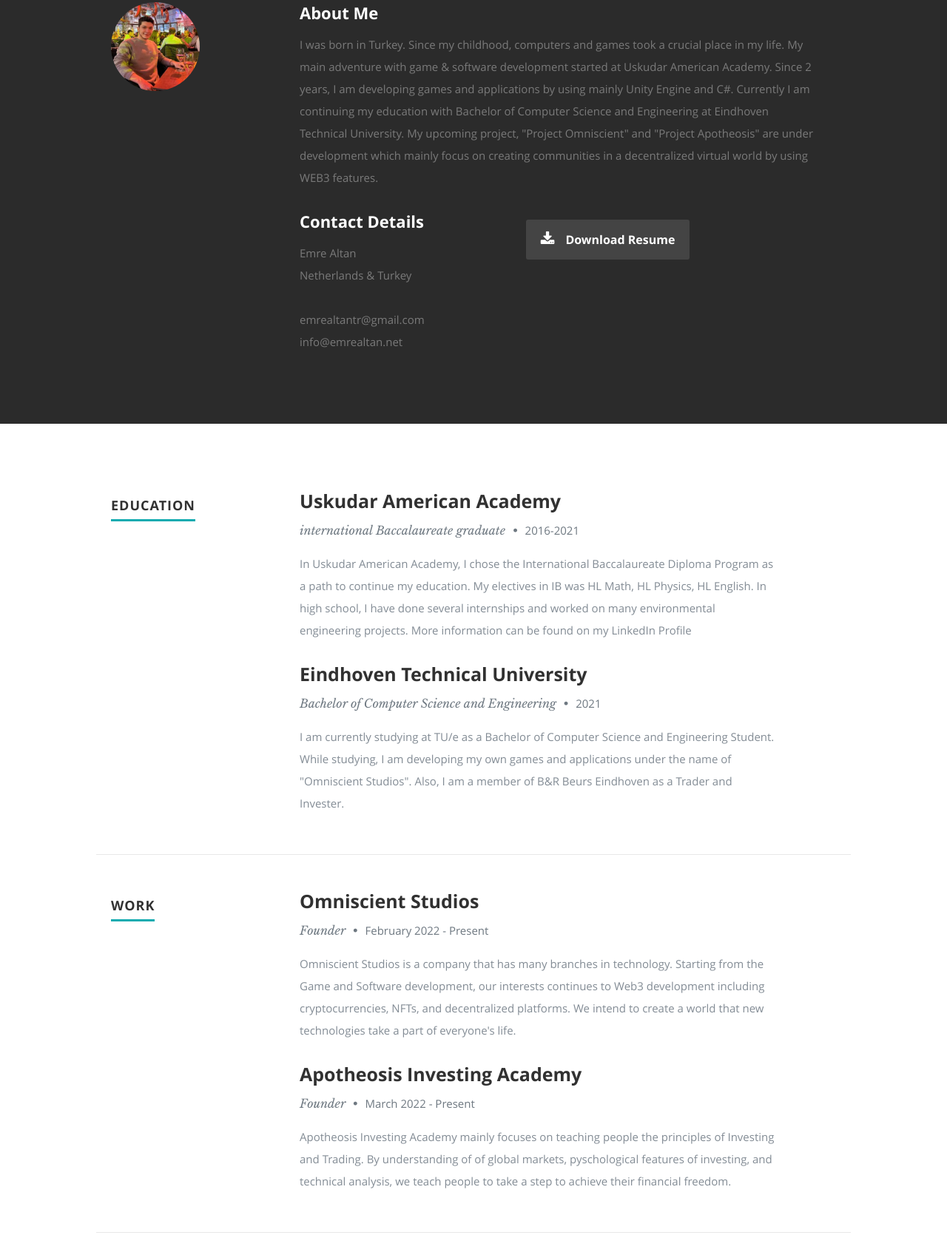
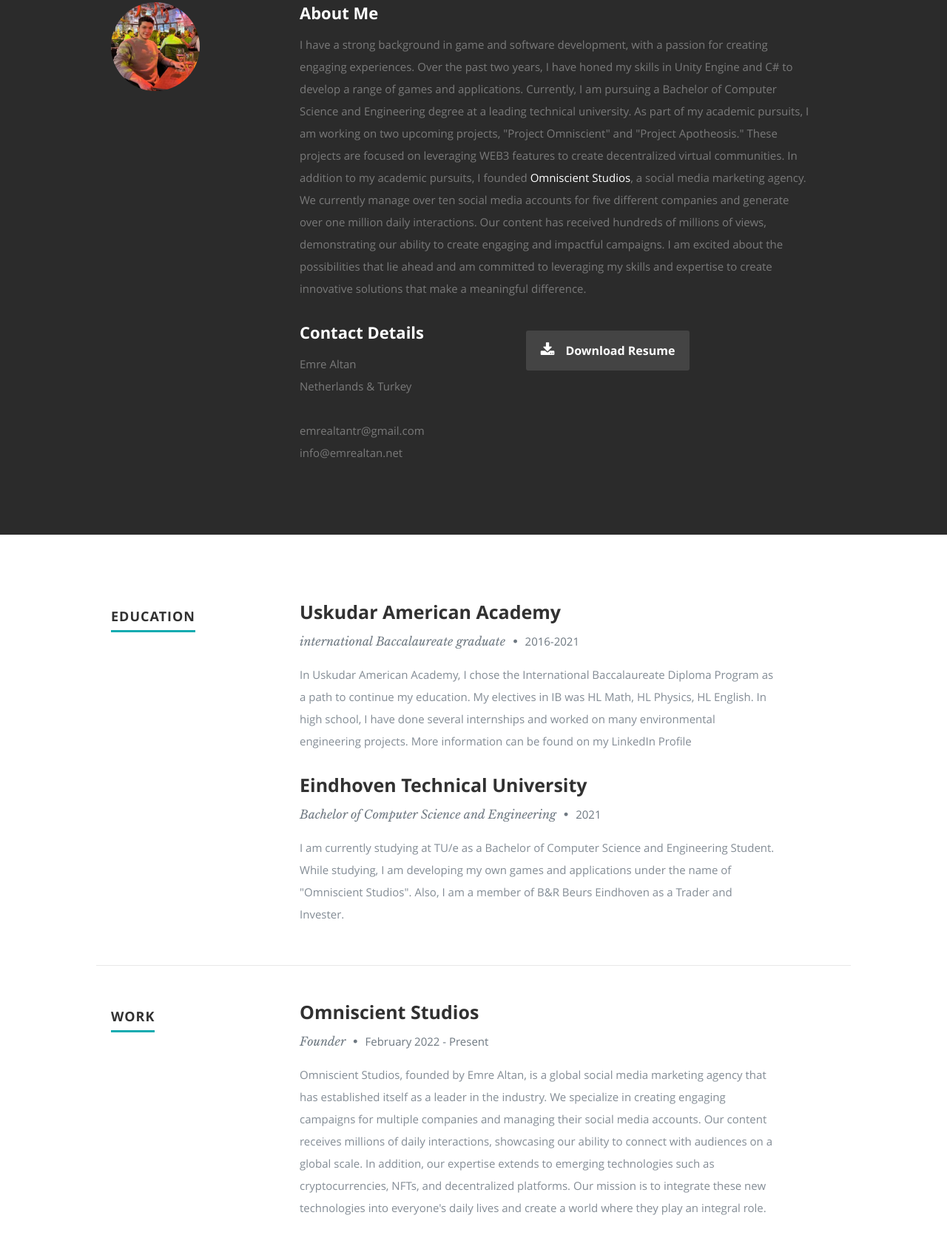
Before and after one commit to fore1gner/emrealtan.github.io, a plain HTML site: page index.html in a window 1280 px wide. Shown: the part 893-2563 px from the top of the page at 74% size. Drawn offline with nearby package versions, Linux system fonts and the light colour scheme.

Commit message:
Update index.html

```diff
--- a/index.html
+++ b/index.html
@@ -57,7 +57,7 @@
       <div class="row banner">
          <div class="banner-text">
             <h1 class="responsive-headline">I'm Emre Altan.</h1>
-            <h3>I'm a  <span>computer science student</span>, <span>game developer</span> and <span>webdesigner</span> creating awesome and
+            <h3>I'm a  <span>computer scientist</span>, <span>developer</span> and <span>social media marketer</span> creating awesome and
             effective visual identities for companies of all sizes around the globe. Let's <a class="smoothscroll" href="#about">start scrolling</a>
             and learn more <a class="smoothscroll" href="#about">about me</a>.</h3>
             <hr />
@@ -92,9 +92,13 @@
 
             <h2>About Me</h2>
 
-            <p>I was born in Turkey. Since my childhood, computers and games took a crucial place in my life. My main adventure with game & software development started at Uskudar American Academy.
-            Since 2 years, I am developing games and applications by using mainly Unity Engine and C#. Currently I am continuing my education with Bachelor of Computer Science and Engineering at Eindhoven Technical University.
-            My upcoming project, "Project Omniscient" and "Project Apotheosis" are under development which mainly focus on creating communities in a decentralized virtual world by using WEB3 features.
+            <p>I have a strong background in game and software development, with a passion for creating engaging experiences. Over the past two years, I have honed my skills in Unity Engine and C# to develop a range of games and applications.
+
+Currently, I am pursuing a Bachelor of Computer Science and Engineering degree at a leading technical university. As part of my academic pursuits, I am working on two upcoming projects, "Project Omniscient" and "Project Apotheosis." These projects are focused on leveraging WEB3 features to create decentralized virtual communities.
+
+In addition to my academic pursuits, I founded <a href="https://www.omniscientstudios.tech">Omniscient Studios</a>, a social media marketing agency. We currently manage over ten social media accounts for five different companies and generate over one million daily interactions. Our content has received hundreds of millions of views, demonstrating our ability to create engaging and impactful campaigns.
+
+I am excited about the possibilities that lie ahead and am committed to leveraging my skills and expertise to create innovative solutions that make a meaningful difference.
 
 
             </p>
@@ -202,10 +206,11 @@
                   <p class="info">Founder <span>&bull;</span> <em class="date">February 2022 - Present</em></p>
 
                   <p>
-                  Omniscient Studios is a company that has many branches in technology.
-                  Starting from the Game and Software development, our interests continues to Web3 development
-                  including cryptocurrencies, NFTs, and decentralized platforms.
-                  We intend to create a world that new technologies take a part of everyone's life.
+                 Omniscient Studios, founded by Emre Altan, is a global social media marketing agency that has established itself as a leader in the industry.
+                 We specialize in creating engaging campaigns for multiple companies and managing their social media accounts.
+                 Our content receives millions of daily interactions, showcasing our ability to connect with audiences on a global scale.
+                 In addition, our expertise extends to emerging technologies such as cryptocurrencies, NFTs, and decentralized platforms.
+                 Our mission is to integrate these new technologies into everyone's daily lives and create a world where they play an integral role.
                   </p>
 
                </div>
@@ -450,7 +455,7 @@
 
 		      <div class="description-box">
 			      <h4>Branding, Web3</h4>
-			      <p>Omniscient Studios is a company that has many branches in technology. Starting from the Game and Software development, our interests continues to Web3 development including cryptocurrencies, NFTs, and decentralized platforms. We intend to create a world that new technologies take a part of everyone's life.</p>
+			      <p>Omniscient Studios, founded by Emre Altan, is a global social media marketing agency that has established itself as a leader in the industry. We specialize in creating engaging campaigns for multiple companies and managing their social media accounts. Our content receives millions of daily interactions, showcasing our ability to connect with audiences on a global scale. In addition, our expertise extends to emerging technologies such as cryptocurrencies, NFTs, and decentralized platforms. Our mission is to integrate these new technologies into everyone's daily lives and create a world where they play an integral role.</p>
                <span class="categories"><i class="fa fa-tag"></i>Branding, Web3</span>
 		      </div>
 
```
